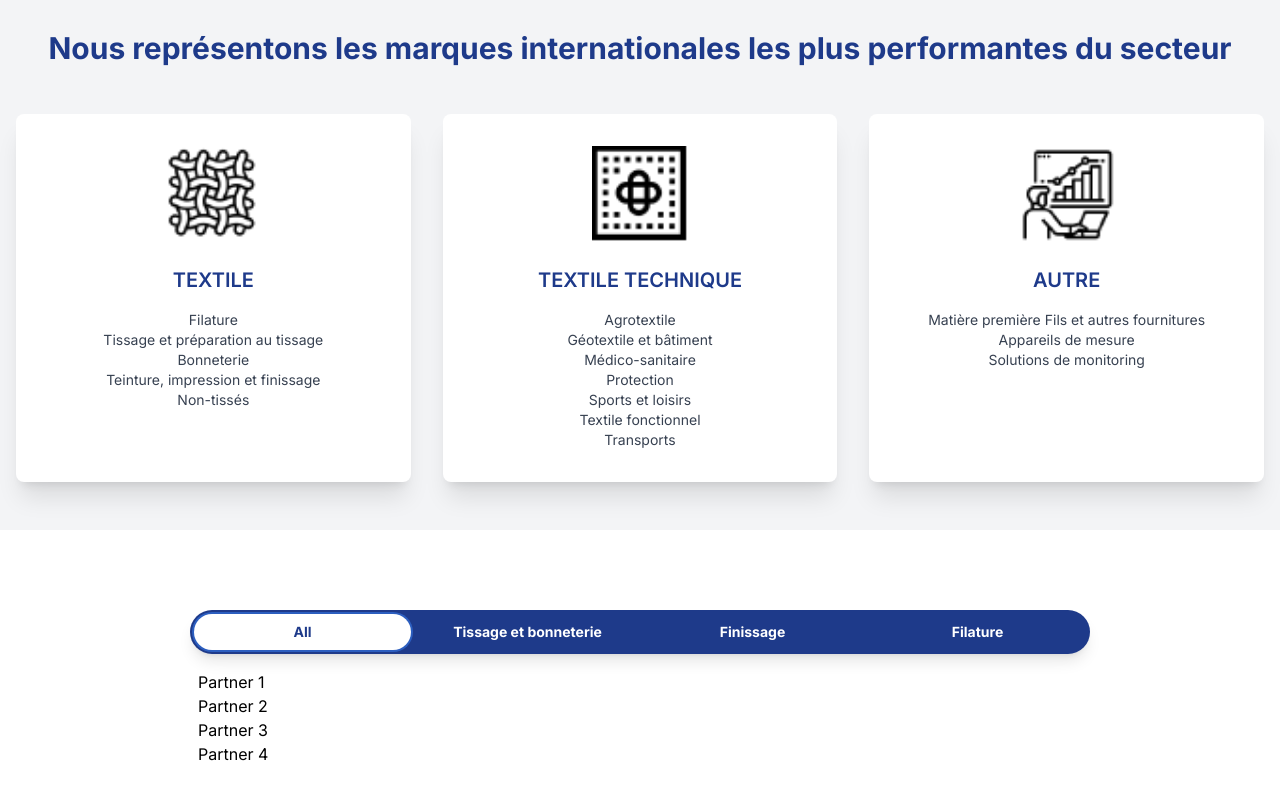
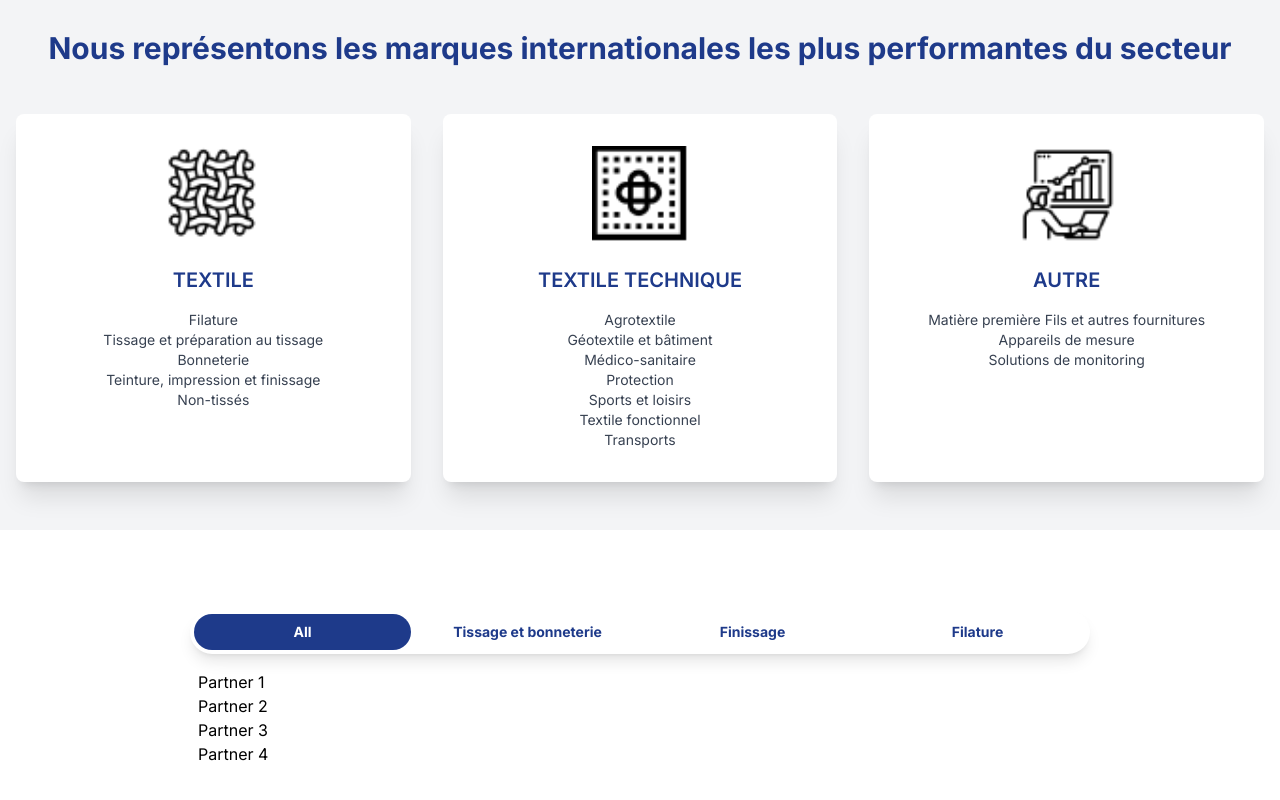
Before and after one commit to ilyasfarkhane-dev/saidtex, a Next.js app: page / in a window 1280 px wide. Shown: the part 963-1763 px from the top of the page. Built offline with nearby package versions, Linux system fonts and the light colour scheme.

Commit message:
tabs edit 2

```diff
--- a/app/components/tabs.jsx
+++ b/app/components/tabs.jsx
@@ -24,13 +24,13 @@ const TabsComponent = ({ tabs }) => {
   return (
     <div className="bg-white flex justify-center items-center py-[80px]">
       <div className="max-w-[900px] flex flex-col gap-y-2 w-full">
-        <div className="bg-blue-900 p-1 text-sm rounded-full flex justify-between items-center gap-x-2 font-bold text-white shadow-lg">
+        <div className="bg-white p-1 text-sm rounded-full flex justify-between items-center gap-x-2 font-bold text-blue-900 shadow-lg">
           {tabs.map((item, index) => (
             <button
               key={index}
               onClick={() => setSelectedTab(index)}
-              className={`outline-none w-full p-2 rounded-full text-cneter focus:bg-white focus:text-blue-900 ${
-                selectedTab === index ? "ring-2 bg-white text-blue-900" : ""
+              className={`outline-none w-full p-2 rounded-full text-cneter focus:bg-blue-900 focus:text-white ${
+                selectedTab === index ? " bg-blue-900 text-white" : ""
               } `}
             >
               {item.title}
```
